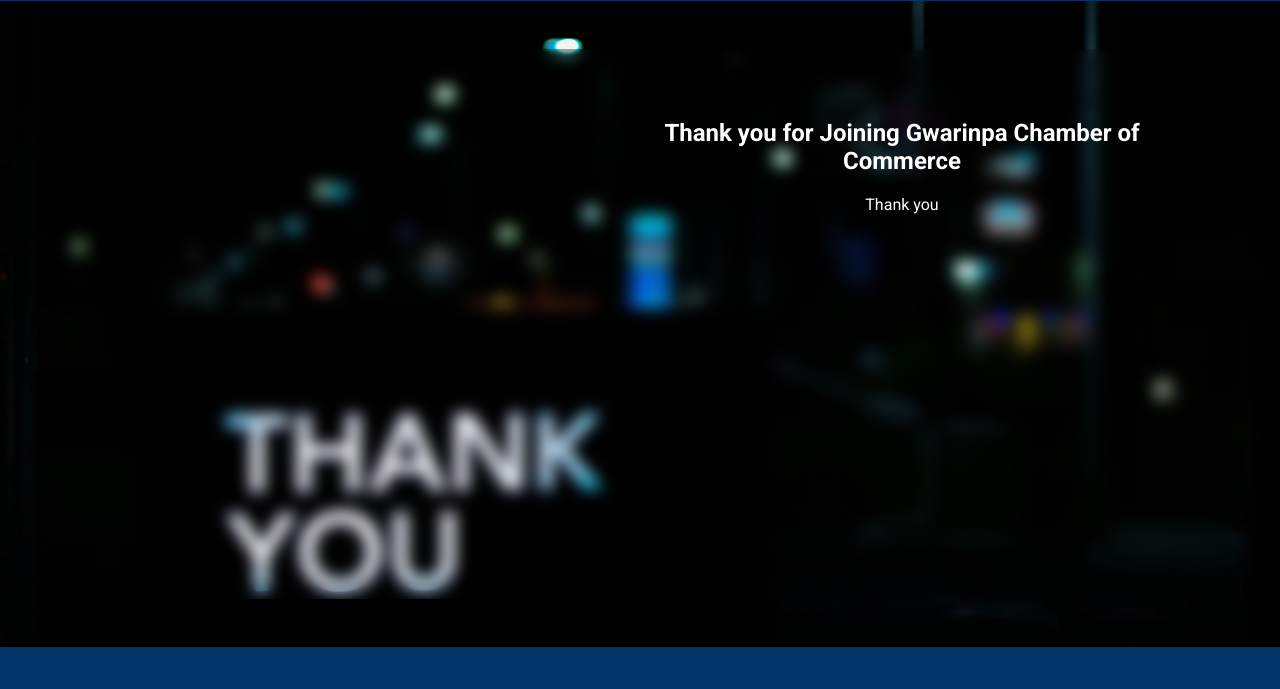
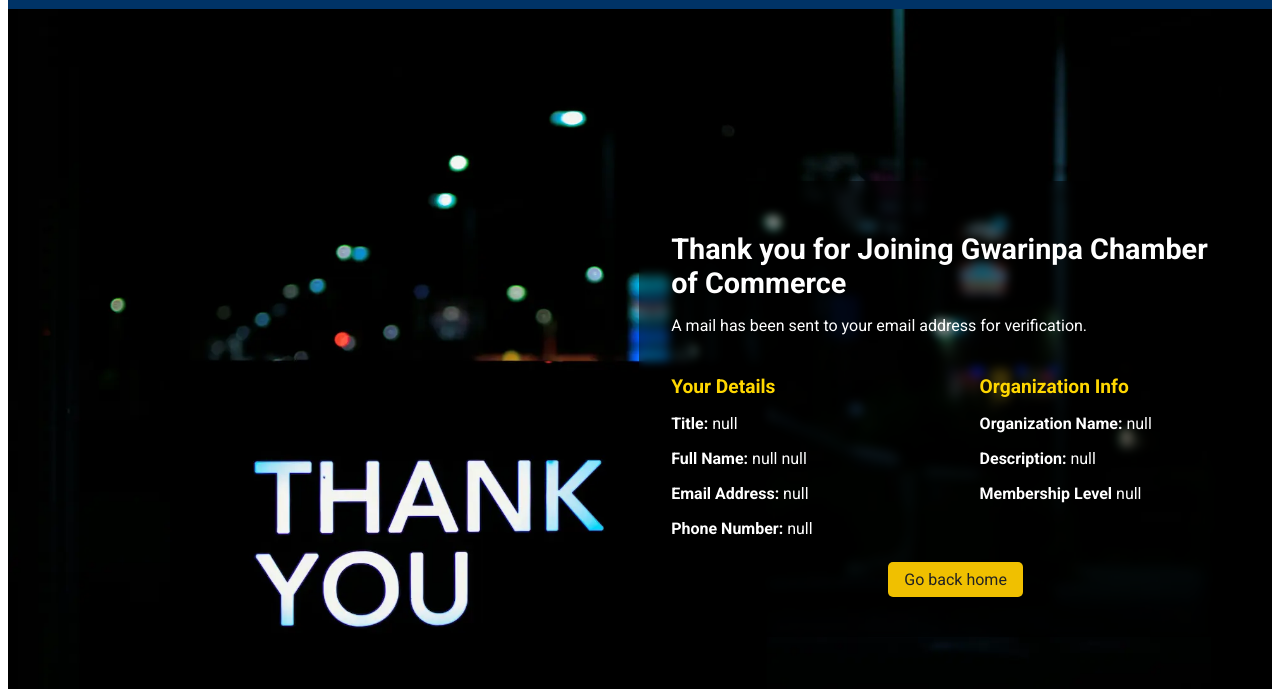
Before and after one commit to KingKacrae99/wdd231, a plain HTML site: page chamber/thankyou.html in a window 1280 px wide. Shown: the part 150-839 px from the top of the page. Drawn offline with Linux system fonts and the light colour scheme.

Commit message:
thankyou page successfully updated

```diff
--- /dev/null
+++ b/chamber/scripts/thankyou.mjs
@@ -0,0 +1,32 @@
+import { togglMenu } from "./toggle.mjs";
+
+function displayFormInto(){
+const params = new URLSearchParams(window.location.search);
+const fname = params.get('fname');
+const lname = params.get('lname');
+const title = params.get('title');
+const email = params.get('email');
+const phone = params.get('phone');
+const organization = params.get('organization');
+const membership = params.get('membership');
+const description = params.get('description');
+const timestamp = params.get('timestamp');
+
+const userInfo = document.querySelector('.left');
+const businessInfo = document.querySelector('.right')
+userInfo.innerHTML = `
+<h2> Your Details </h2>
+<p><strong>Title:</strong> ${title}</p>
+<p><strong>Full Name:</strong> ${fname} ${lname}</p>
+<p><strong>Email Address:</strong> ${email}</p>
+<p><strong>Phone Number:</strong> ${phone} </p>
+`
+businessInfo.innerHTML =`<h2>Organization Info </h2>
+<p><strong>Organization Name:</strong> ${organization}</p>
+<p><strong>Description:</strong> ${description}</p>
+<p><strong>Membership Level</strong> ${membership}</p>`
+
+
+};
+displayFormInto();
+togglMenu();
--- a/chamber/styles/larger.css
+++ b/chamber/styles/larger.css
@@ -167,30 +167,53 @@
 /*End Join Page Design */
 
 /* Thankyou page Design */
-.thankyou{
-    margin: 0%;
-    background-image: url("../images/thankyou-bg.webp");
-    background-position: center;
-    background-size: cover;
-}
 .thankyou-info{
     display: flex;
-    flex-direction: column;
     margin: 3rem;
-    backdrop-filter: blur(8px);
+    margin: 0%;
+    text-align: left;
+    min-height: 100vh;
 }
-.user-info{
-    align-self:self-end;
-    /*background-color: rgba(0, 0, 0, 1);*/
-    border: 2px solid transparent;
-    height: 450px;
-    color: var(--Background);
-    width: 50%;
-    margin: 3rem 2rem;
-    text-align: center;
+.overlay-content {
+  max-width: 45%;
+  margin-left: auto; /* push content away from the image text */
+  padding: 2rem;
+  background: rgba(0,0,0,0.5);
+  backdrop-filter: blur(4px);
+  border-radius: 15px;
 }
-.user-info h2{
-   color: var(--Background);
+
+.overlay-content h1 {
+  font-size: 1.8rem;
+  margin-bottom: 1rem;
+  color: var(--Background);
+}
+
+.details {
+  display: flex;
+  flex-direction: row;
+  gap: 3rem;
+  margin-top: 1.5rem;
+}
+
+.details .left,
+.details .right {
+  flex: 1;
+}
+
+.details h2 {
+  color: gold;
+  font-size: 1.2rem;
+  margin-bottom: 0.5rem;
+}
+.back-btn a{
+    width: 10%;
+    align-self: center;
+    justify-self: center;
+    padding: 0.5rem 1rem;
+    background: var(--secondary-color);
+    border-radius: 5px;
+    color: var(--Text);
 }
 
 /* End Thankyou page Design */
--- a/chamber/styles/small.css
+++ b/chamber/styles/small.css
@@ -355,6 +355,71 @@
 
 /*End Join Page*/
 
+/* Thank You Page Design */
+.thankyou{
+
+}
+.thankyou-info{
+    display: flex;
+    flex-direction: column;
+    min-height: 80vh;
+    justify-content: center;
+    margin: 0%;
+    background-image: url("../images/thankyou-bg.webp");
+    background-position: center;
+    background-size: cover;
+    align-items: center;
+    color: var(--Background);
+    text-align: center;
+}
+.overlay-content {
+  max-width: 100%;
+  margin-left: auto; /* push content away from the image text */
+  padding: 2rem;
+  background: rgba(0,0,0,0.9);
+  backdrop-filter: blur(4px);
+  border-radius: 15px;
+}
+
+.overlay-content h1 {
+  font-size: 1.8rem;
+  margin-bottom: 1rem;
+  color: var(--Background);
+}
+
+.details {
+  display: flex;
+  flex-direction: column;
+  gap: 3rem;
+  margin-top: 1.5rem;
+}
+
+.details .left,
+.details .right {
+  flex: 1;
+}
+
+.details h2 {
+  color: gold;
+  font-size: 1.2rem;
+  margin-bottom: 0.5rem;
+}
+.back-btn{
+    text-align: center;
+    margin: 1rem;
+}
+.back-btn a{
+    width: 10%;
+    margin: 1rem auto;
+    padding: 0.5rem 1rem;
+    background: var(--secondary-color);
+    border-radius: 5px;
+    color: var(--Text);
+    text-decoration: none;
+}
+
+/* End thank page design*/
+
 .menu{
     display: none;
 }
--- a/chamber/thankyou.html
+++ b/chamber/thankyou.html
@@ -11,7 +11,7 @@
     <link href="https://fonts.googleapis.com/css2?family=Roboto:ital,wght@0,100..900;1,100..900&display=swap" rel="stylesheet">
     <link href="styles/small.css" rel="stylesheet" type="text/css">
     <link href="styles/larger.css" rel="stylesheet">
-    <script src="scripts/course.js" defer></script>
+    <script type="module" src="scripts/thankyou.mjs" defer></script>
 </head>
 <body class="thankyou">
     <header>
@@ -37,16 +37,33 @@
         </nav>
     </header>
     <main class="thankyou-info">
-        <section class="user-info">
-            <h2> Thank you for Joining Gwarinpa Chamber of Commerce </h2>
-            <p>Thank you</p>
-        </section>
+        <div class="overlay-content">
+            <h1>Thank you for Joining Gwarinpa Chamber of Commerce</h1>
+            <p>A mail has been sent to your email address for verification.</p>
+
+            <section class="details">
+            <div class="left">
+                <h2>Your Details</h2>
+                <p>Full Name: John Doe</p>
+                <p>Email: john@example.com</p>
+                <p>Phone: +234xxxxxxxxxx</p>
+            </div>
+            <div class="right">
+                <h2>Organization Info</h2>
+                <p>Name: Sample Org</p>
+                <p>Description: Business</p>
+                <p>Membership Level: Gold</p>
+            </div>
+            </section>
+            <div class="back-btn">
+                <a href="https://kingkacrae99.github.io/wdd231/chamber/index.html" id="back"> Go back home</a>
+            </div>
+        </div>
     </main>
     <footer>
         <div class="chamber-info">
             <p>Gwarinpa Chamber of Commerce</p>
             <p>Opp kfc, chembian 4th avenue</p>
-            <p> Gwarinpa, Abuja</p>
             <p>info@gwarinpa.org</p>
             <p>+234 1234567890</p>
         </div>
```
Also changed, not shown: chamber/join.html (+1 -1 lines).
